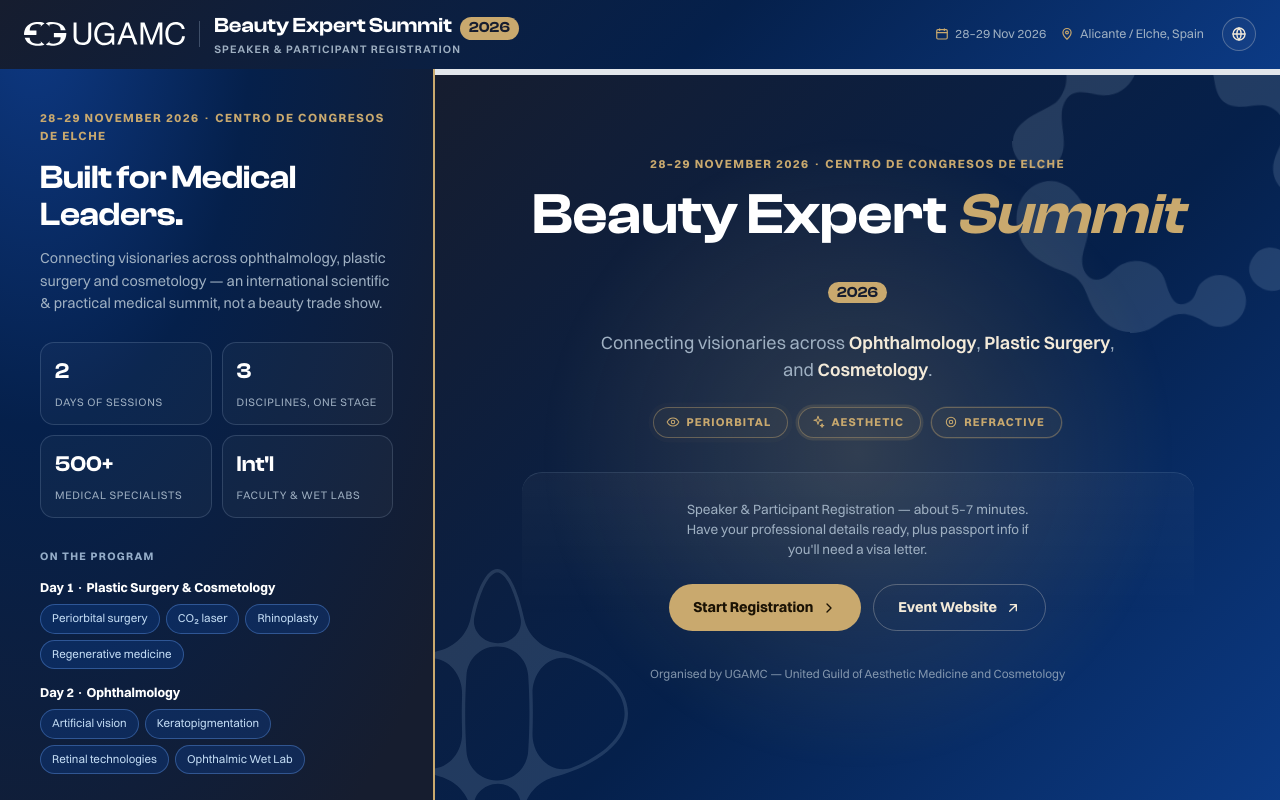
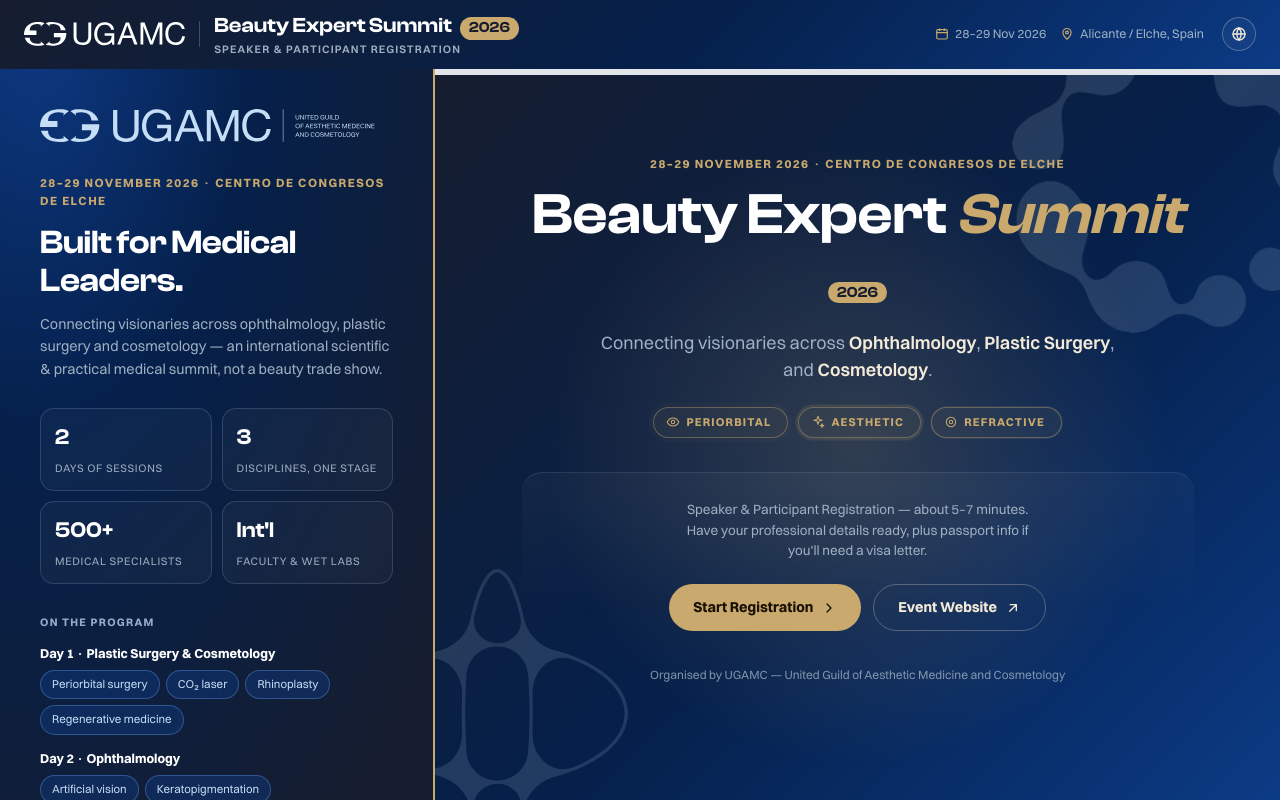
Before and after one commit to post229/bes26form, a plain HTML site: page index.html in a window 1280 px wide. Drawn offline with Linux system fonts and the light colour scheme.

Commit message:
Show the full UGAMC logo lockup at a larger size in the promo panel
Bring back the complete brandbook lockup (icon + wordmark + tagline)
at the top of the promo panel, sized up to the panel's full usable
width so the tagline reads clearly instead of the earlier
190-220px treatment.

```diff
--- a/index.html
+++ b/index.html
@@ -36,6 +36,8 @@
 
   <aside class="promo-panel" id="promoPanel">
     <div class="promo-inner">
+      <img class="promo-logo-full" src="assets/ugamc-logo-full.svg" alt="UGAMC — United Guild of Aesthetic Medicine &amp; Cosmetology">
+
       <p class="promo-kicker">28–29 November 2026 · Centro de Congresos de Elche</p>
       <h1 class="promo-title">Built for Medical Leaders.</h1>
       <p class="promo-sub">Connecting visionaries across ophthalmology, plastic surgery and cosmetology — an international scientific &amp; practical medical summit, not a beauty trade show.</p>
--- a/styles.css
+++ b/styles.css
@@ -284,6 +284,14 @@ html, body {
   .promo-inner {
     max-width: 460px;
     margin: 0 auto;
+  }
+
+  .promo-logo-full {
+    display: block;
+    width: 100%;
+    max-width: 340px;
+    height: auto;
+    margin-bottom: 32px;
   }
 
   .promo-kicker {
```
